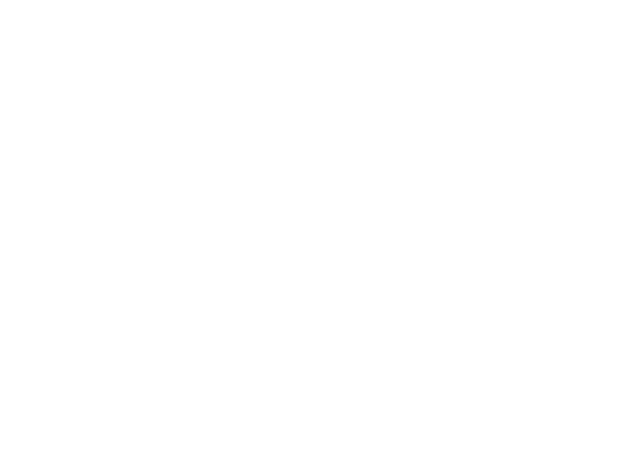
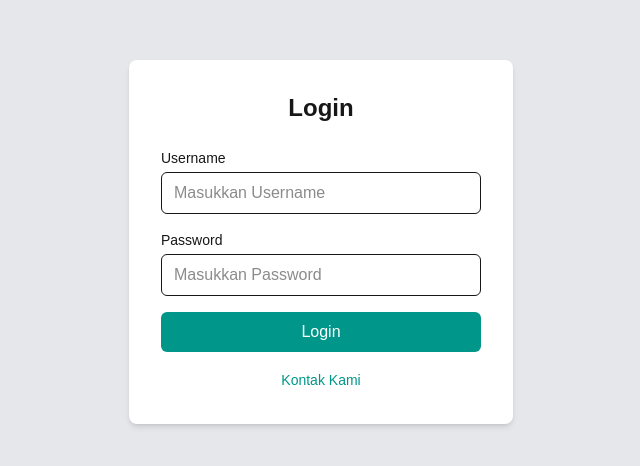
Before and after one commit to nazwasyakuru/projcet-pwbl_jaya, a Next.js app in the folder code/frontend/: page /login in a window 1280 px wide. Shown: the part 158-624 px from the top of the page, without its empty margins (319-959 px from the left). Built offline with nearby package versions, Linux system fonts and the light colour scheme.

Commit message:
nazwa: membuat form log in (username & email) dengan implementasi tailwind styling, membuat styled login page layout dan menerapkan komponen log in dengan form submisson handler

```diff
--- a/code/frontend/app/login/page.tsx
+++ b/code/frontend/app/login/page.tsx
@@ -13,4 +13,42 @@ export default function LoginPage() {
     router.push("/dashboard");
   };
 
+  return (
+    <div className="flex items-center justify-center min-h-screen bg-gray-200">
+      <div className="bg-white p-8 rounded-lg shadow-md w-full max-w-sm">
+        <h1 className="text-2xl font-bold text-center mb-6">Login</h1>
+
+        <form onSubmit={handleSubmit} className="space-y-4">
+          <div>
+            <label className="block text-sm font-medium mb-1">Username</label>
+            <input
+              value={u}
+              onChange={(e) => setU(e.target.value)}
+              type="text"
+              className="w-full border px-3 py-2 rounded-md"
+              placeholder="Masukkan Username"
+            />
+          </div>
+          <div>
+            <label className="block text-sm font-medium mb-1">Password</label>
+            <input
+              value={p}
+              onChange={(e) => setP(e.target.value)}
+              type="password"
+              className="w-full border px-3 py-2 rounded-md"
+              placeholder="Masukkan Password"
+            />
+          </div>
+
+          <button type="submit" className="w-full bg-teal-600 text-white py-2 rounded-md hover:bg-teal-700">
+            Login
+          </button>
+        </form>
+
+        <div className="mt-4 text-center">
+          <a className="text-sm text-teal-600 hover:underline" href="#">Kontak Kami</a>
+        </div>
+      </div>
+    </div>
+  );
 }
```
